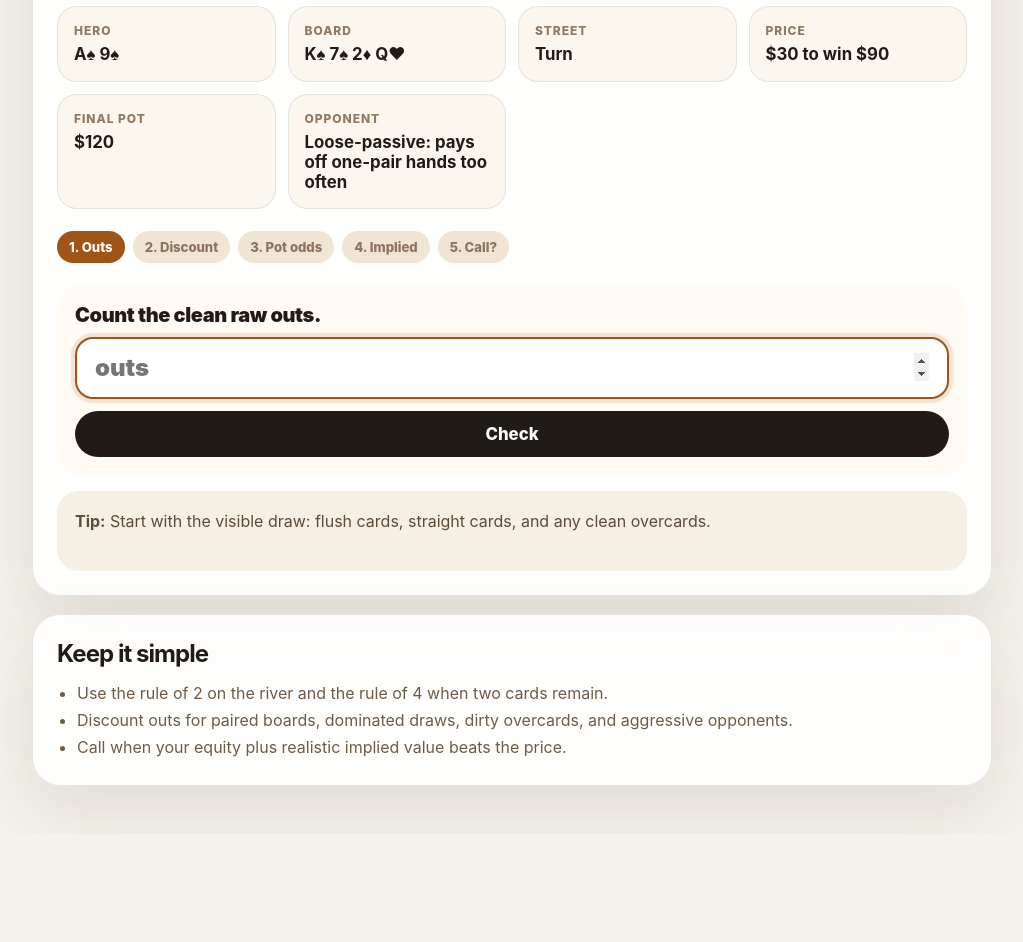
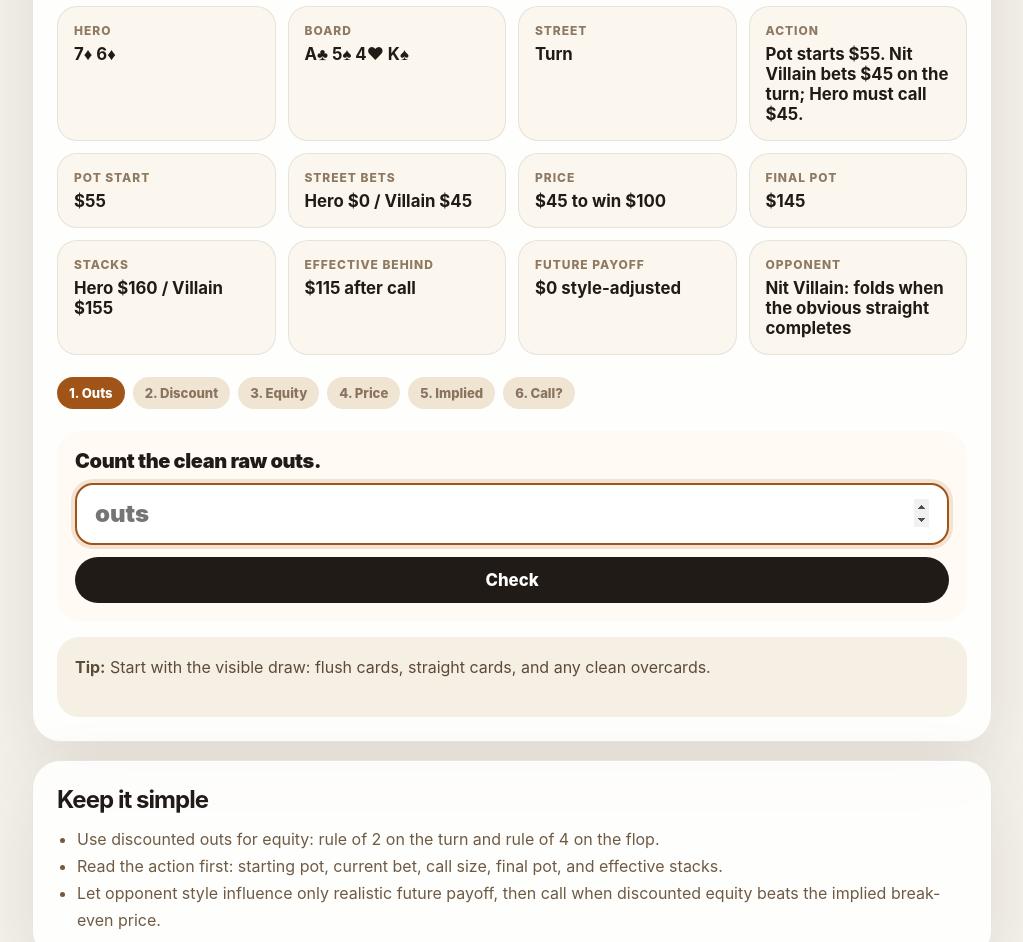
Before and after one commit to jjc256/poker-estimation, a website: page index.html in a window 1280 px wide. Shown: the part 616-1558 px from the top of the page, without its empty margins (128-1151 px from the left). Before the commit the page ends 1450 px from the top, so only its background shows below. Drawn offline with Linux system fonts and the light colour scheme.

Commit message:
Make odds calculations stack-aware

```diff
--- a/app.js
+++ b/app.js
@@ -16,127 +16,161 @@ const steps = [
     hint: "Remove dirty cards for paired boards, dominated pairs, and reverse implied odds."
   },
   {
-    key: "potOdds",
-    label: "Estimate the pot odds you need to call.",
+    key: "drawEquity",
+    label: "Estimate equity from discounted outs.",
     suffix: "%",
     tolerance: 2,
-    answer: (hand) => hand.potOdds,
+    answer: (hand) => drawEquityFor(hand),
+    hint: "Use discounted outs only: rule of 4 on the flop, rule of 2 on the turn."
+  },
+  {
+    key: "potOdds",
+    label: "Estimate the direct pot-odds price.",
+    suffix: "%",
+    tolerance: 2,
+    answer: (hand) => potOddsFor(hand),
     hint: "Call divided by final pot after you call."
   },
   {
     key: "impliedOdds",
-    label: "Estimate your implied equity after opponent style.",
+    label: "Estimate implied-odds break-even equity.",
     suffix: "%",
     tolerance: 3,
-    answer: (hand) => hand.impliedOdds,
-    hint: "Tighter opponents pay less when obvious draws arrive; loose opponents pay more."
+    answer: (hand) => impliedOddsFor(hand),
+    hint: "Add realistic future payoff from the effective stack and opponent style, then divide call by that larger final pot."
   },
   {
     key: "decision",
     label: "Should you call?",
     suffix: "",
     tolerance: 0,
-    answer: (hand) => hand.shouldCall ? "call" : "fold",
-    hint: "Call when your implied equity is at least the price."
+    answer: (hand) => shouldCallFor(hand) ? "call" : "fold",
+    hint: "Call when discounted-out equity is at least the implied-odds break-even price."
   }
 ];
 
 const hands = [
   {
-    title: "Turn flush draw vs sticky caller",
+    title: "Turn nut-flush draw vs sticky caller",
     hero: "A♠ 9♠",
     board: "K♠ 7♠ 2♦ Q♥",
+    potStart: 60,
+    action: "Pot starts $60. Villain bets $30 on the turn; Hero must call $30 to continue.",
+    heroBetThisStreet: 0,
+    opponentBetThisStreet: 30,
     pot: 90,
     call: 30,
     street: "Turn",
-    opponent: "Loose-passive: pays off one-pair hands too often",
+    heroStack: 220,
+    opponentStack: 220,
+    opponent: "Loose-passive Villain: pays off one-pair hands too often",
+    expectedFutureWin: 18,
     outs: 9,
-    discountedOuts: 8,
-    potOdds: 25,
-    impliedOdds: 22,
-    shouldCall: false,
-    note: "The flush draw is close, but one dirty spade and only one card to come make the price slightly too high."
+    discountedOuts: 9,
+    note: "All nine spades are clean on the unpaired board and this is the nut-flush draw. The turn equity is about 18%, while even a loose payoff assumption only lowers the break-even point to about 22%, so the price is still too high."
   },
   {
     title: "Flop open-ender with deep stacks",
     hero: "J♥ T♥",
     board: "9♣ 8♦ 2♠",
+    potStart: 45,
+    action: "Pot starts $45. Villain continuation-bets $15 on the flop; Hero must call $15.",
+    heroBetThisStreet: 0,
+    opponentBetThisStreet: 15,
     pot: 60,
     call: 15,
     street: "Flop",
-    opponent: "Aggressive regular: barrels often but can fold scary rivers",
+    heroStack: 300,
+    opponentStack: 285,
+    opponent: "Aggressive regular Villain: barrels often but can fold scary rivers",
+    expectedFutureWin: 30,
     outs: 8,
     discountedOuts: 7,
-    potOdds: 20,
-    impliedOdds: 29,
-    shouldCall: true,
-    note: "Two cards to come and deep stacks make the discounted straight draw profitable."
+    note: "The straight has eight raw outs, discounted to seven because action can dry up or reverse-implied spots can appear. Seven flop outs are about 28% equity, comfortably above the implied break-even price."
   },
   {
     title: "Dominated overcards on a wet flop",
     hero: "A♦ Q♣",
     board: "J♠ 8♠ 3♥",
+    potStart: 35,
+    action: "Pot starts $35. Tight Villain bets $35 on the flop; Hero must call $35.",
+    heroBetThisStreet: 0,
+    opponentBetThisStreet: 35,
     pot: 70,
     call: 35,
     street: "Flop",
-    opponent: "Tight value bettor: strong range, rarely pays missed top pair",
+    heroStack: 180,
+    opponentStack: 170,
+    opponent: "Tight value-bettor Villain: strong range, rarely pays missed top pair",
+    expectedFutureWin: 0,
     outs: 6,
     discountedOuts: 3,
-    potOdds: 33,
-    impliedOdds: 12,
-    shouldCall: false,
-    note: "The raw overcard count is misleading because top pair can still be dominated."
+    note: "The six raw overcard outs are discounted hard because top pair can still be dominated and the wet board creates reverse implied odds. With only about 12% discounted equity and no realistic future payoff, this is a fold."
   },
   {
     title: "Combo draw against a station",
     hero: "Q♣ J♣",
     board: "T♣ 9♣ 4♦",
+    potStart: 80,
+    action: "Pot starts $80. Calling-station Villain bets $40 on the flop; Hero must call $40.",
+    heroBetThisStreet: 0,
+    opponentBetThisStreet: 40,
     pot: 120,
     call: 40,
     street: "Flop",
-    opponent: "Calling station: hates folding made hands",
+    heroStack: 360,
+    opponentStack: 340,
+    opponent: "Calling-station Villain: hates folding made hands",
+    expectedFutureWin: 60,
     outs: 15,
     discountedOuts: 13,
-    potOdds: 25,
-    impliedOdds: 54,
-    shouldCall: true,
-    note: "Even after discounting overlap and dirty cards, the combo draw crushes the price."
+    note: "After removing overlap and a couple dirty cards, thirteen discounted flop outs are still about 52% equity. The station's stack and payoff tendency add implied value, so the call is clear."
   },
   {
     title: "Gutshot with bad implied odds",
     hero: "7♦ 6♦",
     board: "A♣ 5♠ 4♥ K♠",
+    potStart: 55,
+    action: "Pot starts $55. Nit Villain bets $45 on the turn; Hero must call $45.",
+    heroBetThisStreet: 0,
+    opponentBetThisStreet: 45,
     pot: 100,
     call: 45,
     street: "Turn",
-    opponent: "Nit: folds when the obvious straight completes",
+    heroStack: 160,
+    opponentStack: 155,
+    opponent: "Nit Villain: folds when the obvious straight completes",
+    expectedFutureWin: 0,
     outs: 4,
     discountedOuts: 3,
-    potOdds: 31,
-    impliedOdds: 8,
-    shouldCall: false,
-    note: "A small turn draw needs a cheap price or a player who will pay when you hit."
+    note: "The gutshot starts at four raw outs but one completion is discounted for poor payoff and reverse-implied risk. Three turn outs are only about 6% equity, far below the price."
   },
   {
     title: "Nut-flush draw with fold-proof villain",
     hero: "A♥ 5♥",
     board: "K♥ 8♥ 6♣ 2♠",
+    potStart: 60,
+    action: "Pot starts $60. Splashy Villain bets $20 on the turn; Hero must call $20.",
+    heroBetThisStreet: 0,
+    opponentBetThisStreet: 20,
     pot: 80,
     call: 20,
     street: "Turn",
-    opponent: "Splashy whale: overcalls rivers with any king",
+    heroStack: 240,
+    opponentStack: 210,
+    opponent: "Splashy whale Villain: overcalls rivers with any king",
+    expectedFutureWin: 20,
     outs: 9,
     discountedOuts: 9,
-    potOdds: 20,
-    impliedOdds: 24,
-    shouldCall: true,
-    note: "The direct price is close, and the opponent's payoff tendency pushes it into a call."
+    note: "The nut-flush draw keeps all nine outs. Eighteen percent turn equity is slightly under the direct 20% price, but a fold-proof opponent with stack behind supplies enough realistic payoff to call."
   }
 ];
 
 const state = {
   mode: "step",
   handIndex: 0,
+  handOrder: [],
+  handOrderCursor: 0,
   stepIndex: 0,
   wholeAnswers: {},
   selectedDecision: "",
@@ -162,7 +196,54 @@ function currentHand() {
 }
 
 function nextHandIndex() {
-  return (state.handIndex + 1) % hands.length;
+  if (state.handOrderCursor >= state.handOrder.length) {
+    state.handOrder = shuffledHandIndexes(state.handIndex);
+    state.handOrderCursor = 0;
+  }
+
+  const nextIndex = state.handOrder[state.handOrderCursor];
+  state.handOrderCursor += 1;
+  return nextIndex;
+}
+
+function shuffledHandIndexes(excludedIndex = null) {
+  const indexes = hands.map((_, index) => index).filter((index) => index !== excludedIndex);
+
+  for (let index = indexes.length - 1; index > 0; index -= 1) {
+    const randomIndex = Math.floor(Math.random() * (index + 1));
+    [indexes[index], indexes[randomIndex]] = [indexes[randomIndex], indexes[index]];
+  }
+
+  return indexes.length ? indexes : hands.map((_, index) => index);
+}
+
+function cardsToCome(hand) {
+  return hand.street === "Flop" ? 2 : 1;
+}
+
+function drawEquityFor(hand) {
+  const ruleMultiplier = cardsToCome(hand) === 2 ? 4 : 2;
+  return Math.min(100, Math.round(hand.discountedOuts * ruleMultiplier));
+}
+
+function potOddsFor(hand) {
+  return Math.round((hand.call / (hand.pot + hand.call)) * 100);
+}
+
+function effectiveStackBehindAfterCall(hand) {
+  return Math.max(0, Math.min(hand.heroStack - hand.call, hand.opponentStack));
+}
+
+function futurePayoffFor(hand) {
+  return Math.min(hand.expectedFutureWin, effectiveStackBehindAfterCall(hand));
+}
+
+function impliedOddsFor(hand) {
+  return Math.round((hand.call / (hand.pot + hand.call + futurePayoffFor(hand))) * 100);
+}
+
+function shouldCallFor(hand) {
+  return drawEquityFor(hand) >= impliedOddsFor(hand);
 }
 
 function render() {
@@ -186,8 +267,14 @@ function factsFor(hand) {
     { label: "Hero", value: hand.hero },
     { label: "Board", value: hand.board },
     { label: "Street", value: hand.street },
+    { label: "Action", value: hand.action },
+    { label: "Pot start", value: `$${hand.potStart}` },
+    { label: "Street bets", value: `Hero $${hand.heroBetThisStreet} / Villain $${hand.opponentBetThisStreet}` },
     { label: "Price", value: `$${hand.call} to win $${hand.pot}` },
     { label: "Final pot", value: `$${hand.pot + hand.call}` },
+    { label: "Stacks", value: `Hero $${hand.heroStack} / Villain $${hand.opponentStack}` },
+    { label: "Effective behind", value: `$${effectiveStackBehindAfterCall(hand)} after call` },
+    { label: "Future payoff", value: `$${futurePayoffFor(hand)} style-adjusted` },
     { label: "Opponent", value: hand.opponent }
   ];
 }
@@ -217,8 +304,9 @@ function renderWholeMode(hand) {
   elements.inputSlot.innerHTML = `
     <input id="outsInput" name="outs" type="number" min="0" step="1" inputmode="numeric" placeholder="Raw outs" aria-label="Raw outs" required />
     <input id="discountedOutsInput" name="discountedOuts" type="number" min="0" step="0.5" inputmode="decimal" placeholder="Discounted outs" aria-label="Discounted outs" required />
-    <input id="potOddsInput" name="potOdds" type="number" min="0" step="1" inputmode="numeric" placeholder="Pot odds %" aria-label="Pot odds percent" required />
-    <input id="impliedOddsInput" name="impliedOdds" type="number" min="0" step="1" inputmode="numeric" placeholder="Implied equity %" aria-label="Implied equity percent" required />
+    <input id="drawEquityInput" name="drawEquity" type="number" min="0" step="1" inputmode="numeric" placeholder="Discounted equity %" aria-label="Discounted equity percent" required />
+    <input id="potOddsInput" name="potOdds" type="number" min="0" step="1" inputmode="numeric" placeholder="Direct price %" aria-label="Direct pot odds percent" required />
+    <input id="impliedOddsInput" name="impliedOdds" type="number" min="0" step="1" inputmode="numeric" placeholder="Implied break-even %" aria-label="Implied odds break-even percent" required />
     ${decisionChoices("wholeDecision")}
   `;
   state.selectedDecision = "";
@@ -226,7 +314,7 @@ function renderWholeMode(hand) {
   elements.submitButton.textContent = "Check";
   setAnswerControlsDisabled(false);
   elements.feedback.className = "feedback";
-  elements.feedback.innerHTML = `<strong>Rapid-fire:</strong> Fill all five answers, then check the hand once.`;
+  elements.feedback.innerHTML = `<strong>Rapid-fire:</strong> Fill all six answers, then check the hand once.`;
   focusFirstInput();
 }
 
@@ -234,7 +322,8 @@ function labelForPill(key) {
   return {
     outs: "Outs",
     discountedOuts: "Discount",
-    potOdds: "Pot odds",
+    drawEquity: "Equity",
+    potOdds: "Price",
     impliedOdds: "Implied",
     decision: "Call?"
   }[key];
@@ -245,7 +334,7 @@ function inputFor(key, label) {
     return decisionChoices("stepDecision");
   }
 
-  const placeholder = key.includes("Odds") ? "%" : "outs";
+  const placeholder = steps.find((step) => step.key === key)?.suffix || "";
   return `<input id="answerInput" name="answer" type="number" min="0" step="0.5" inputmode="decimal" placeholder="${placeholder}" aria-label="${label}" required />`;
 }
 
@@ -304,6 +393,7 @@ function checkWholeAnswers(formData) {
   const answers = {
     outs: Number(formData.get("outs")),
     discountedOuts: Number(formData.get("discountedOuts")),
+    drawEquity: Number(formData.get("drawEquity")),
     potOdds: Number(formData.get("potOdds")),
     impliedOdds: Number(formData.get("impliedOdds")),
     decision: state.selectedDecision
@@ -353,14 +443,17 @@ function evaluateAnswer(step, expected, received) {
 }
 
 function explanationFor(step, hand, expected) {
+  if (step.key === "drawEquity") {
+    return `${hand.discountedOuts} discounted outs × ${cardsToCome(hand) === 2 ? 4 : 2} ≈ ${expected}%.`;
+  }
   if (step.key === "potOdds") {
     return `$${hand.call} / ($${hand.pot} + $${hand.call}) ≈ ${expected}%.`;
   }
+  if (step.key === "impliedOdds") {
+    return `$${hand.call} / ($${hand.pot} + $${hand.call} + $${futurePayoffFor(hand)} stack-and-style payoff) ≈ ${expected}%.`;
+  }
   if (step.key === "decision") {
-    return `${hand.impliedOdds}% implied equity vs ${hand.potOdds}% pot odds. ${hand.note}`;
-  }
-  if (step.key === "impliedOdds") {
-    return `Opponent style adjusts the draw to roughly ${expected}%.`;
+    return `${drawEquityFor(hand)}% discounted-out equity vs ${impliedOddsFor(hand)}% implied break-even price. ${hand.note}`;
   }
   return hand.note;
 }
@@ -418,4 +511,5 @@ elements.answerForm.addEventListener("submit", (event) => {
   }
 });
 
-resetHand(0);
+state.handOrder = shuffledHandIndexes();
+resetHand(nextHandIndex());
--- a/index.html
+++ b/index.html
@@ -12,7 +12,7 @@
         <p class="eyebrow">Rapid-fire poker math</p>
         <h1>Estimate the call in seconds.</h1>
         <p>
-          Drill outs, discounted outs, pot odds, implied odds, and call decisions with a simple two-mode trainer.
+          Drill outs, discounted-out equity, direct pot odds, stack-aware implied odds, and call decisions with a simple two-mode trainer.
         </p>
       </section>
 
@@ -52,9 +52,9 @@
       <section class="reference-card">
         <h2>Keep it simple</h2>
         <ul>
-          <li>Use the rule of 2 on the river and the rule of 4 when two cards remain.</li>
-          <li>Discount outs for paired boards, dominated draws, dirty overcards, and aggressive opponents.</li>
-          <li>Call when your equity plus realistic implied value beats the price.</li>
+          <li>Use discounted outs for equity: rule of 2 on the turn and rule of 4 on the flop.</li>
+          <li>Read the action first: starting pot, current bet, call size, final pot, and effective stacks.</li>
+          <li>Let opponent style influence only realistic future payoff, then call when discounted equity beats the implied break-even price.</li>
         </ul>
       </section>
     </main>
--- a/styles.css
+++ b/styles.css
@@ -151,7 +151,7 @@ input:disabled {
 
 .facts-grid {
   display: grid;
-  grid-template-columns: repeat(4, minmax(0, 1fr));
+  grid-template-columns: repeat(auto-fit, minmax(190px, 1fr));
   gap: 12px;
   margin-top: 22px;
 }
```
